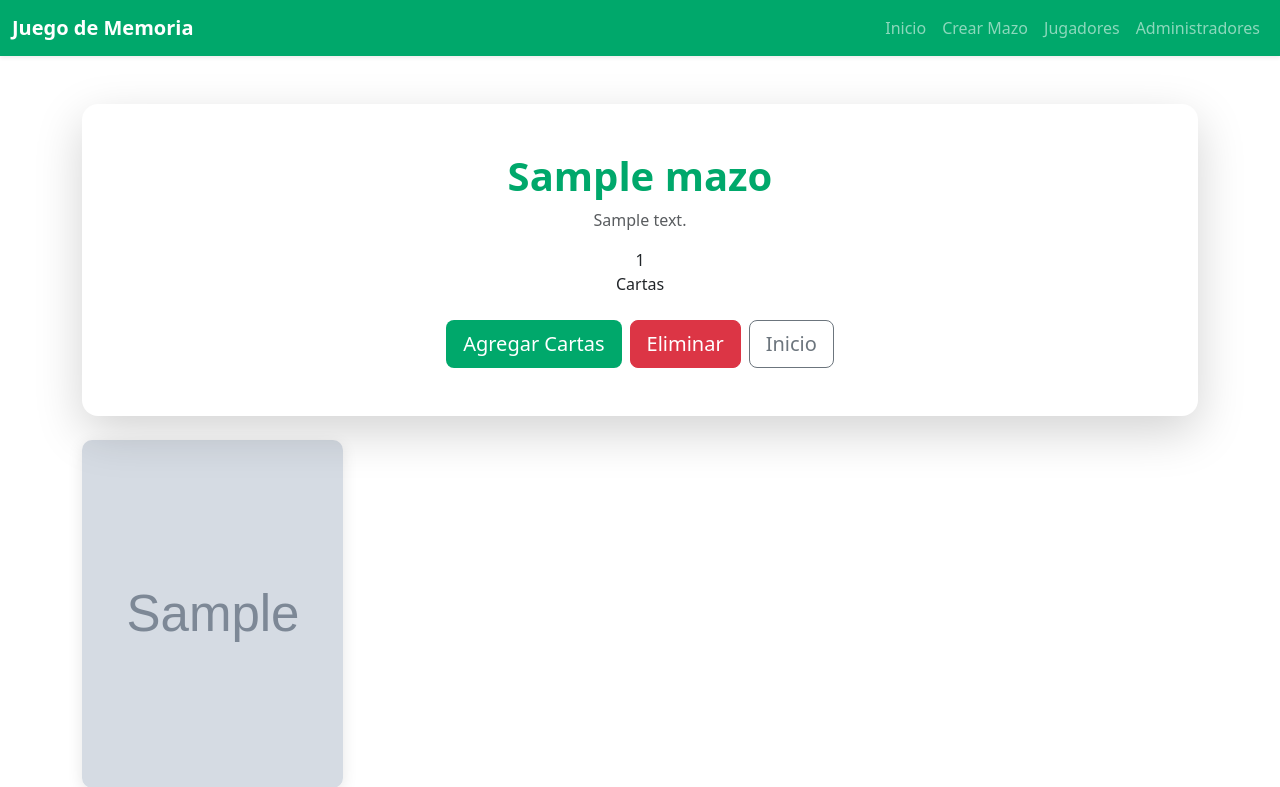
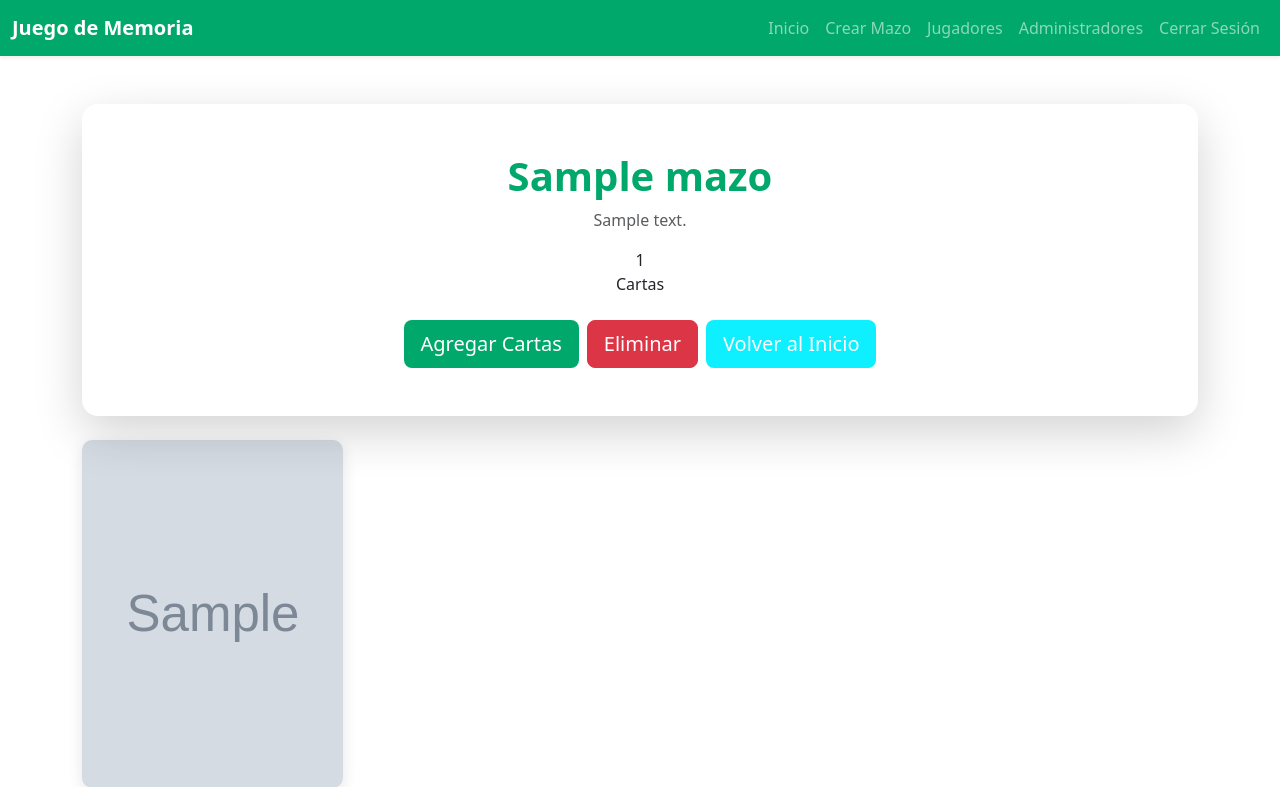
Before and after one commit to estiven-18/memory-game, a PHP site: page /ver_mazo.php?deck_id=1 in a window 1280 px wide. Shown: the top 787 px of the page. Run offline with PHP 8.4, Linux system fonts and the light colour scheme; the visitor is signed in with stand-in values (Sample User, id 1); tables that the repository leaves empty hold one stand-in row (values such as "Sample post"); grey boxes marked "Sample" are stand-in pictures; some libraries are stand-ins or nearby versions.

Commit message:
se arreglo los estilos

```diff
--- a/VIEW/administradores.php
+++ b/VIEW/administradores.php
@@ -39,11 +39,11 @@ require_once './layout/navbar.php';
 
 
 
-        <div class="mb-3">
+        <!-- <div class="mb-3">
             <a class="btn btn-danger" href="../CONTROLLER/log_out.php">
                 <i class="fas fa-door-open"></i> Cerrar Sesión
             </a>
-        </div>
+        </div> -->
 
         <div class="card-datatable">
             <div class="d-flex justify-content-between mb-3">
--- a/VIEW/crear_jugador.php
+++ b/VIEW/crear_jugador.php
@@ -3,7 +3,7 @@ $pagina = "Crear Jugador";
 
 session_start();
 
-if ($_SESSION["acceso"] == false || $_SESSION["acceso"] == null ) {
+if ($_SESSION["acceso"] == false || $_SESSION["acceso"] == null) {
     header('location: ./login.php');
     exit();
 }
@@ -52,7 +52,7 @@ require_once './layout/navbar.php';
                                 Crear Jugador
                             </button>
                             <a href="jugadores.php" class="btn btn-secondary">
-                               Volver
+                                Volver
                             </a>
                         </div>
                     </form>
--- a/VIEW/editar_jugador.php
+++ b/VIEW/editar_jugador.php
@@ -3,7 +3,7 @@ $pagina = "Editar Jugador";
 
 session_start();
 
-if ($_SESSION["acceso"] == false || $_SESSION["acceso"] == null ) {
+if ($_SESSION["acceso"] == false || $_SESSION["acceso"] == null) {
     header('location: ./login.php');
     exit();
 }
--- a/VIEW/index.php
+++ b/VIEW/index.php
@@ -26,12 +26,14 @@ require_once './layout/navbar.php';
         </div>
 
         <!-- //* LOGOUT -->
+        <?php if ($rol === 'jugador') : ?>
             <div class="nav-item">
                 <a class="btn btn-danger btnLogout" href="../CONTROLLER/log_out.php">
                     <i class="bi bi-door-closed-fill"></i>
                     Cerrar Sesión
                 </a>
             </div>
+        <?php endif; ?>
 
         <!-- Grid de mazos -->
         <div id="mazosContainer" class="row g-4">
--- a/VIEW/jugadores.php
+++ b/VIEW/jugadores.php
@@ -38,11 +38,11 @@ require_once './layout/navbar.php';
 
 
 
-        <div class="mb-3">
+        <!-- <div class="mb-3">
             <a class="btn btn-danger" href="../CONTROLLER/log_out.php">
                 <i class="fas fa-door-open"></i> Cerrar Sesión
             </a>
-        </div>
+        </div> -->
 
         <div class="card-datatable">
             <div class="d-flex justify-content-between mb-3">
@@ -70,7 +70,7 @@ require_once './layout/navbar.php';
                                 <td><?php echo $jugador['id']; ?></td>
                                 <td><?php echo htmlspecialchars($jugador['nombre']); ?></td>
                                 <td><?php echo htmlspecialchars($jugador['correo']); ?></td>
-                                <td><?php echo htmlspecialchars($jugador['numero_ficha']);?></td>
+                                <td><?php echo htmlspecialchars($jugador['numero_ficha']); ?></td>
                                 <td><?php echo $jugador['puntaje_total']; ?></td>
                                 <td>
                                     <a href="editar_jugador.php?id=<?php echo $jugador['id']; ?>" class="btn btn-primary btn-sm">
--- a/VIEW/layout/navbar.php
+++ b/VIEW/layout/navbar.php
@@ -25,7 +25,7 @@ $rol=$_SESSION['rol'];
                 </li>
 
                 <li class="nav-item">
-                    <a class="nav-link" href="crear_mazo.php">
+                    <a class="nav-link <?php echo ($pagina == 'Crear Mazo') ? 'active' : ''; ?>" href="crear_mazo.php">
                         Crear Mazo
                     </a>
                 </li>
@@ -41,6 +41,15 @@ $rol=$_SESSION['rol'];
                         Administradores
                     </a>
                 </li>
+
+                <li class="nav-item">
+                    <a class="nav-link" href="../CONTROLLER/log_out.php">
+                        Cerrar Sesión
+                    </a>
+                </li>
+
+
+            </a>
             </ul>
         </div>
     </div>
--- a/VIEW/ver_mazo.php
+++ b/VIEW/ver_mazo.php
@@ -47,8 +47,8 @@ require_once './layout/navbar.php';
                     <button class="btn btn-danger btn-lg btnEliminarMazo" data-id="<?= $deck_id ?>">
                         Eliminar
                     </button>
-                    <a href="index.php" class="btn btn-lg btn-outline-secondary">
-                        Inicio
+                    <a href="index.php" class="btn btn-lg" style="background: #0eefffff; color: white;">
+                        Volver al Inicio
                     </a>
                 </div>
             </div>
```
Also changed, not shown: VIEW/crear_mazo.php (line endings or trailing spaces), VIEW/editar_administrador.php (line endings or trailing spaces). Lines whose indentation alone changed are shown as unchanged.
